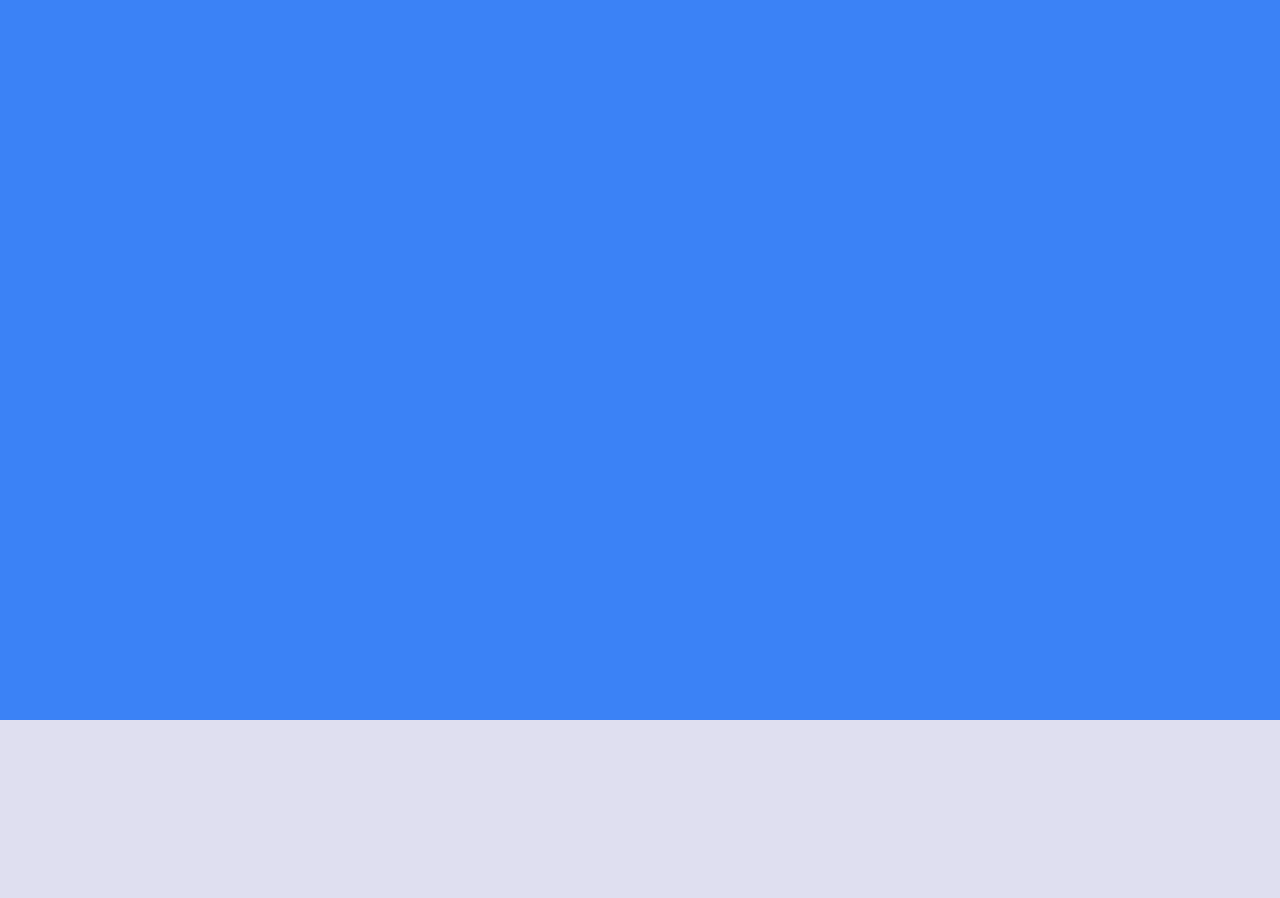
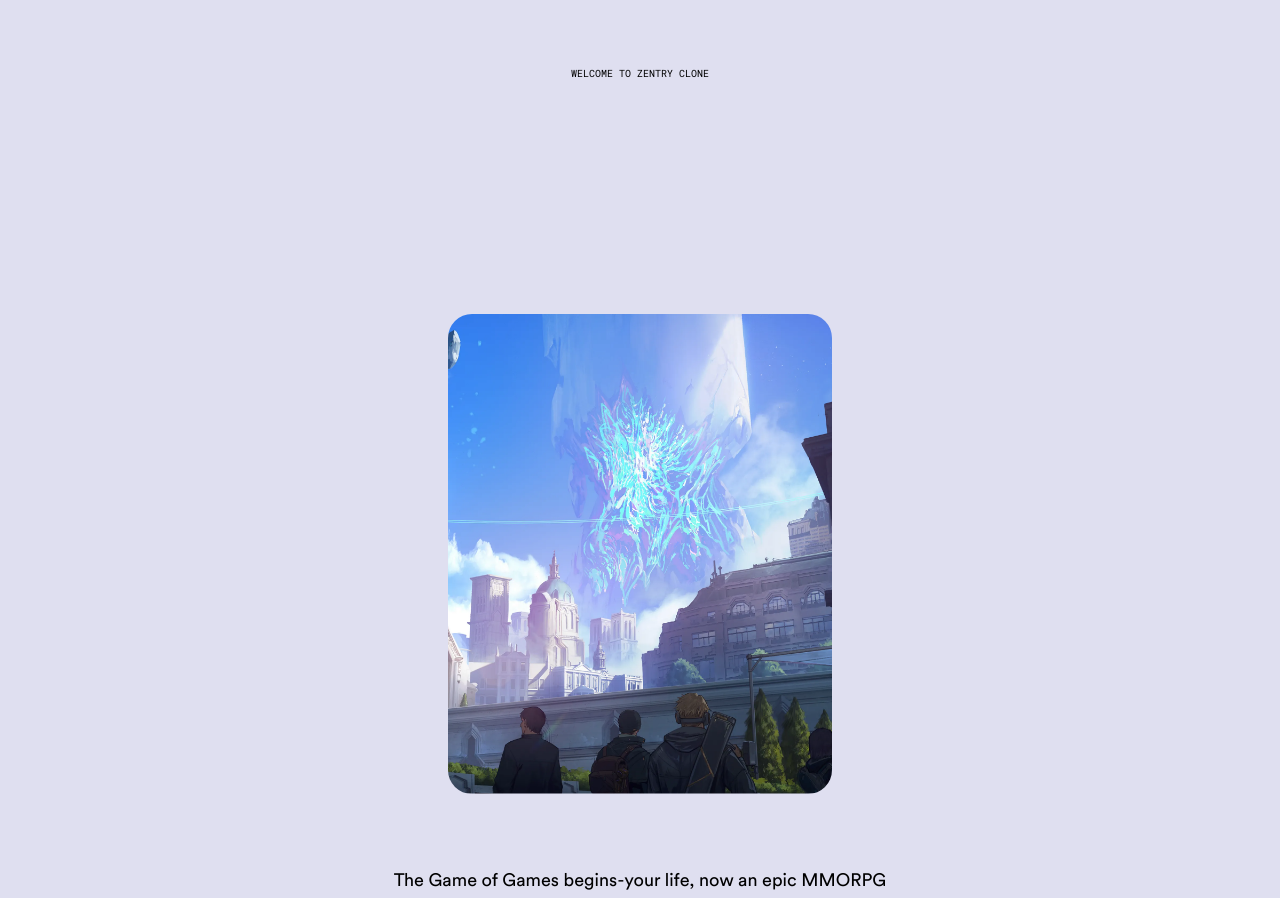
Before and after one commit to Sandip-Chavda/Zentry_Awwwards_Animated_Website, a React (Vite) app: page / in a window 1280 px wide. Shown: the part 880-1778 px from the top of the page. Before the commit the page ends 1600 px from the top, so only its background shows below. Built offline with nearby package versions, Linux system fonts and the light colour scheme.

Commit message:
About Section Added

```diff
--- a/package.json
+++ b/package.json
@@ -11,6 +11,7 @@
   },
   "dependencies": {
     "@gsap/react": "^2.1.1",
+    "clsx": "^2.1.1",
     "react": "^18.3.1",
     "react-dom": "^18.3.1",
     "react-icons": "^5.4.0"
--- a/src/App.jsx
+++ b/src/App.jsx
@@ -1,4 +1,4 @@
-import React from "react";
+import About from "./components/About";
 import Hero from "./components/Hero";
 
 const App = () => {
@@ -6,7 +6,7 @@ const App = () => {
     <main className="relative min-h-screen w-screen overflow-x-hidden">
       <Hero />
 
-      <section className="z-0 min-h-screen bg-blue-500" />
+      <About />
     </main>
   );
 };
--- /dev/null
+++ b/src/components/About.jsx
@@ -0,0 +1,59 @@
+import { useGSAP } from "@gsap/react";
+import gsap from "gsap";
+import { ScrollTrigger } from "gsap/all";
+import AnimatedTitle from "./AnimatedTitle";
+
+gsap.registerPlugin(ScrollTrigger);
+
+const About = () => {
+  useGSAP(() => {
+    const clipAnimation = gsap.timeline({
+      scrollTrigger: {
+        trigger: "#clip",
+        start: "center center",
+        end: "+=800 center",
+        scrub: 0.5,
+        pin: true,
+        pinSpacing: true,
+      },
+    });
+
+    clipAnimation.to(".mask-clip-path", {
+      width: "100vw",
+      height: "100vh",
+      borderRadius: 0,
+    });
+  });
+
+  return (
+    <div id="about" className="min-h-screen w-screen">
+      <div className="relative mb-8 mt-36 flex flex-col items-center gap-5">
+        <h2 className="font-general text-sm uppercase md:text-[10px]">
+          Welcome To Zentry Clone
+        </h2>
+
+        <AnimatedTitle
+          title=" Disc<b>o</b>ver the world's <br /> l<b>a</b>rgest shared adventure"
+          containerClass="mt-5 !text-black text-center"
+        />
+
+        <div className="about-subtext">
+          <p>The Game of Games begins-your life, now an epic MMORPG</p>
+          <p>Zentry unites every player from countless games and platforms</p>
+        </div>
+      </div>
+
+      <div className="h-dvh w-screen" id="clip">
+        <div className="mask-clip-path about-image">
+          <img
+            src="img/about.webp"
+            alt="Background"
+            className="absolute left-0 top-0 size-full object-cover"
+          />
+        </div>
+      </div>
+    </div>
+  );
+};
+
+export default About;
--- /dev/null
+++ b/src/components/AnimatedTitle.jsx
@@ -0,0 +1,57 @@
+import { gsap } from "gsap";
+import { useEffect, useRef } from "react";
+import { ScrollTrigger } from "gsap/ScrollTrigger";
+import clsx from "clsx";
+
+gsap.registerPlugin(ScrollTrigger);
+
+const AnimatedTitle = ({ title, containerClass }) => {
+  const containerRef = useRef(null);
+
+  useEffect(() => {
+    const ctx = gsap.context(() => {
+      const titleAnimation = gsap.timeline({
+        scrollTrigger: {
+          trigger: containerRef.current,
+          start: "100 bottom",
+          end: "center bottom",
+          toggleActions: "play none none reverse",
+        },
+      });
+
+      titleAnimation.to(
+        ".animated-word",
+        {
+          opacity: 1,
+          transform: "translate3d(0, 0, 0) rotateY(0deg) rotateX(0deg)",
+          ease: "power2.inOut",
+          stagger: 0.02,
+        },
+        0
+      );
+    }, containerRef);
+
+    return () => ctx.revert(); // Clean up on unmount
+  }, []);
+
+  return (
+    <div ref={containerRef} className={clsx("animated-title", containerClass)}>
+      {title.split("<br />").map((line, index) => (
+        <div
+          key={index}
+          className="flex-center max-w-full flex-wrap gap-2 px-10 md:gap-3"
+        >
+          {line.split(" ").map((word, idx) => (
+            <span
+              key={idx}
+              className="animated-word"
+              dangerouslySetInnerHTML={{ __html: word }}
+            />
+          ))}
+        </div>
+      ))}
+    </div>
+  );
+};
+
+export default AnimatedTitle;
```
Also changed, not shown: 1 other file (tests, documents, lock files or other folders).
